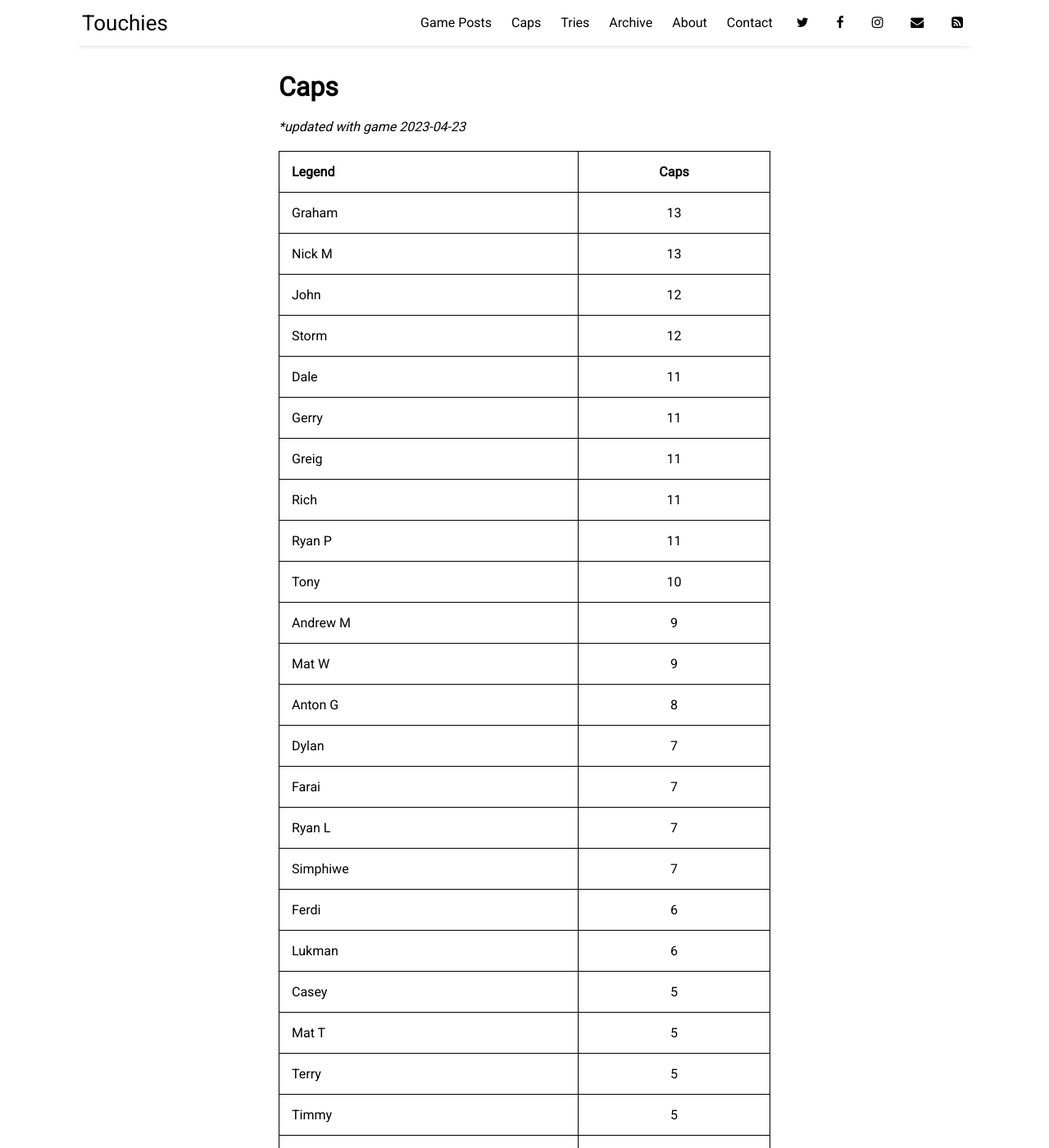
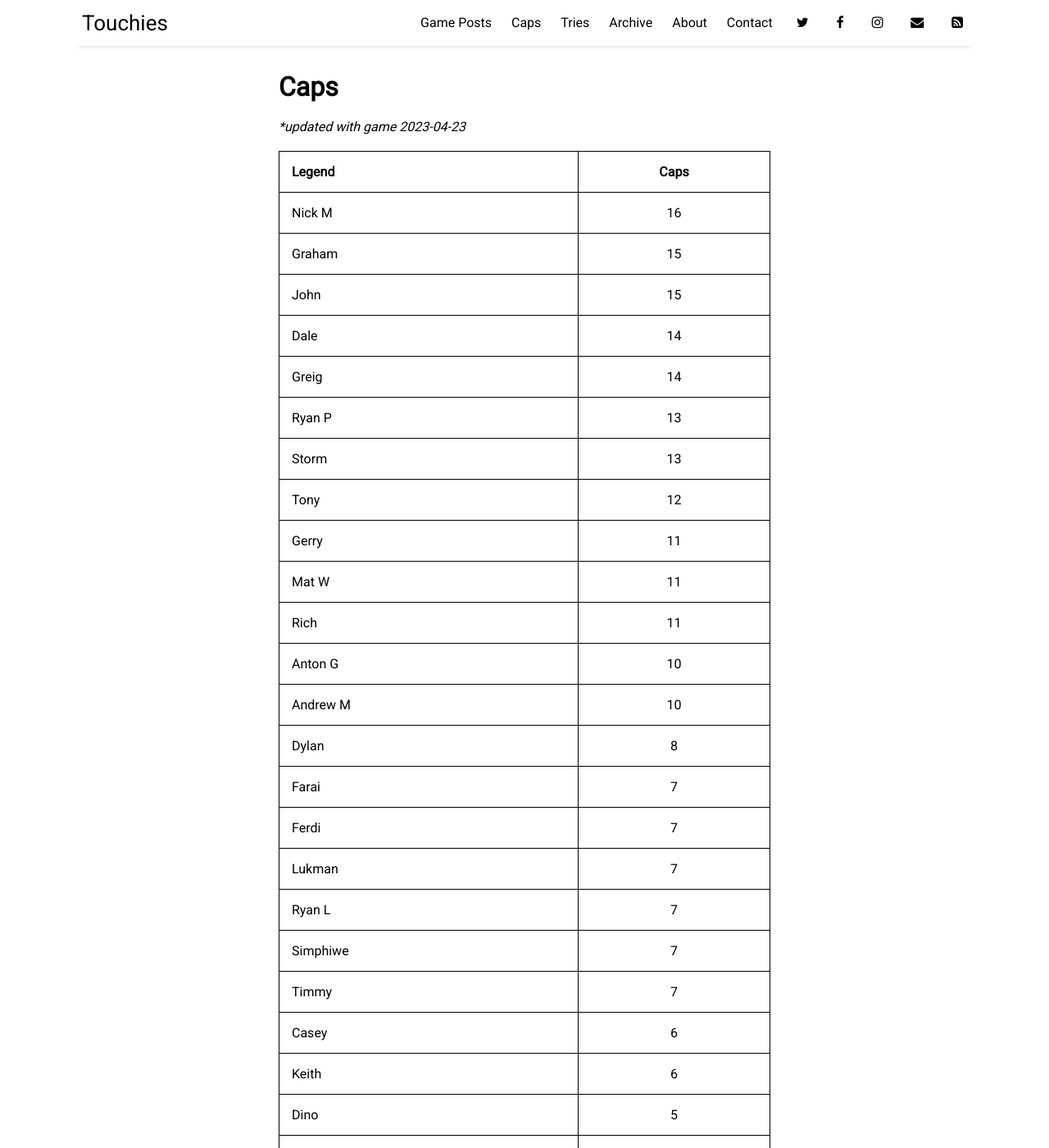
Before and after one commit to sundayrugby/sundayrugby.github.io, a Jekyll site: the page built from pages/caps.md, in a window 1280 px wide and 1400 px high. Shown: the whole window at 82% size. Built offline with Jekyll 4.4.1, drawn with Linux system fonts in a browser that asks for light colours; nearby versions of some CDN libraries; some of the changed text lies outside the part shown.

Commit message:
Update caps.md

```diff
--- a/pages/caps.md
+++ b/pages/caps.md
@@ -9,43 +9,44 @@ permalink: /caps
 
 Legend               | Caps
 --------------------- | :------------------:
-Graham|13
-Nick M|13
-John|12
-Storm|12
-Dale|11
+Nick M|16
+Graham|15
+John|15
+Dale|14
+Greig|14
+Ryan P|13
+Storm|13
+Tony|12
 Gerry|11
-Greig|11
+Mat W|11
 Rich|11
-Ryan P|11
-Tony|10
-Andrew M|9
-Mat W|9
-Anton G|8
-Dylan|7
+Anton G|10
+Andrew M|10
+Dylan|8
 Farai|7
+Ferdi|7
+Lukman|7
 Ryan L|7
 Simphiwe|7
-Ferdi|6
-Lukman|6
-Casey|5
+Timmy|7
+Casey|6
+Keith|6
+Dino|5
 Mat T|5
+Saul|5
 Terry|5
-Timmy|5
-Keith|4
-Saul|4
+Brent|4
+Mike L|4
+Ant|3
 Banny|3
 Brandan|3
-Brent|3
 Dash|3
-Dino|3
 Ian|3
 Micheal T|3
-Mike L|3
 Ryan J|3
 Shakeel|3
 Tristian|3
-Ant|2
+Warren K|3
 Dane|2
 David|2
 Edward|2
```
Also changed, not shown: other parts of pages/caps.md (+5 -2 lines).
